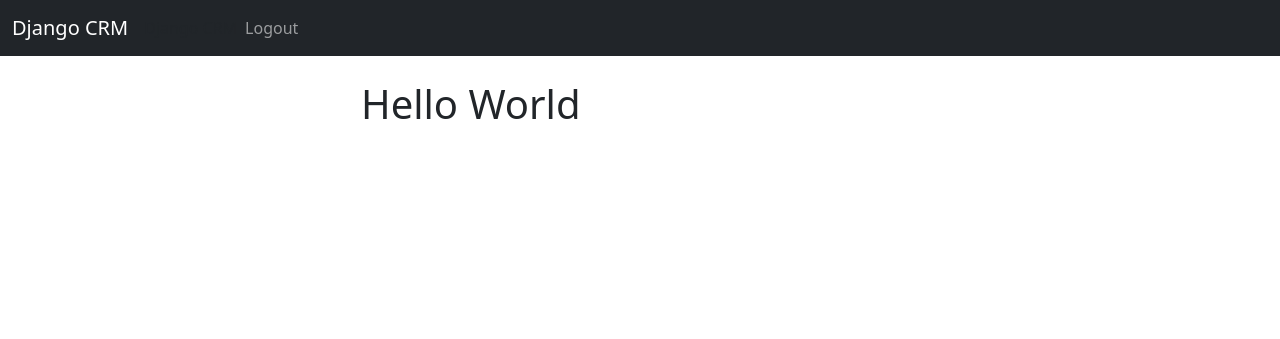
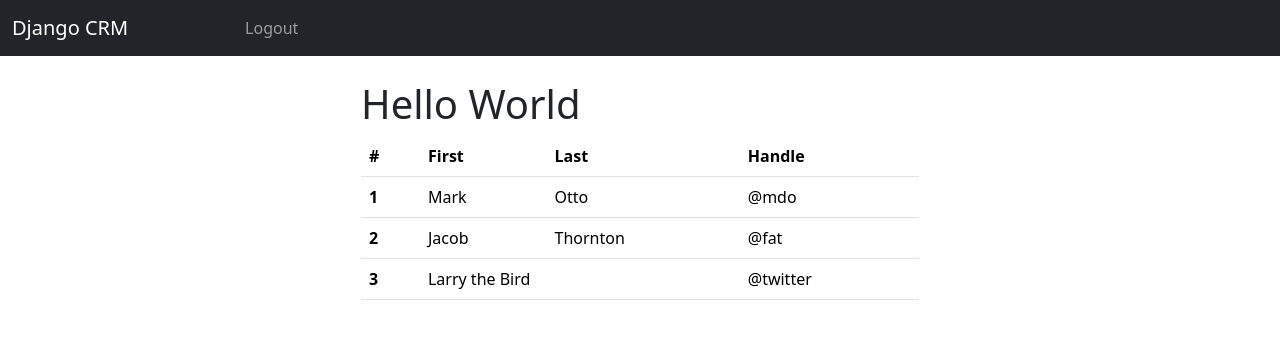
Before and after one commit to 000000000PROXIMO111111111111/Django-CRM, a Django app: page / in a window 1280 px wide. Shown: the top 339 px of the page. Run offline with Django 4.2, Linux system fonts and the light colour scheme; the visitor is signed in with stand-in values (Sample User, id 1).

Commit message:
Hoverable Table

```diff
--- a/myapp/templates/home.html
+++ b/myapp/templates/home.html
@@ -6,7 +6,35 @@
 {% if user.is_authenticated %}
 
 <h1>Hello World</h1>
-
+<table class="table table-hover">
+  <thead>
+    <tr>
+      <th scope="col">#</th>
+      <th scope="col">First</th>
+      <th scope="col">Last</th>
+      <th scope="col">Handle</th>
+    </tr>
+  </thead>
+  <tbody>
+    <tr>
+      <th scope="row">1</th>
+      <td>Mark</td>
+      <td>Otto</td>
+      <td>@mdo</td>
+    </tr>
+    <tr>
+      <th scope="row">2</th>
+      <td>Jacob</td>
+      <td>Thornton</td>
+      <td>@fat</td>
+    </tr>
+    <tr>
+      <th scope="row">3</th>
+      <td colspan="2">Larry the Bird</td>
+      <td>@twitter</td>
+    </tr>
+  </tbody>
+</table>
 {% else %}
 <h1>Login</h1>
 
```
